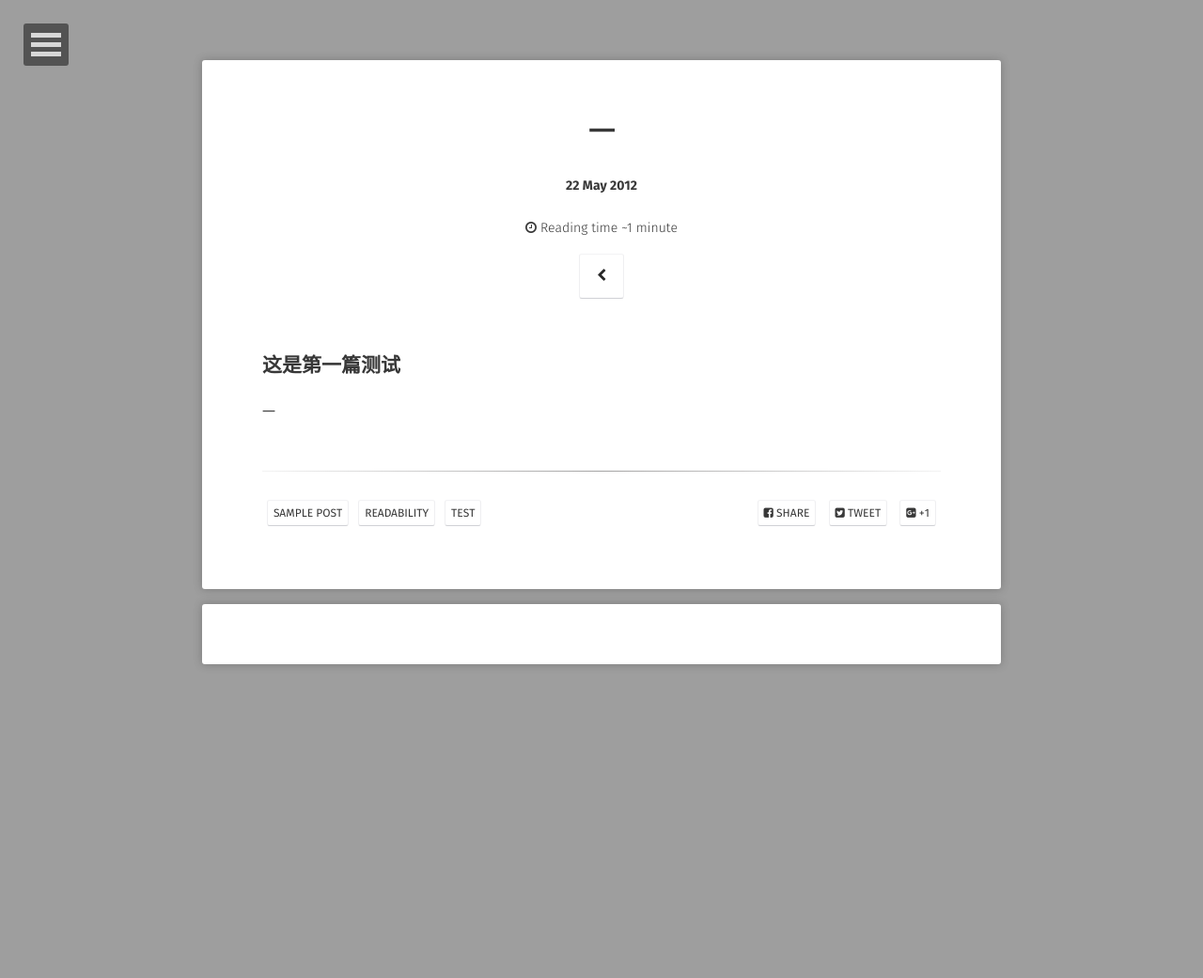
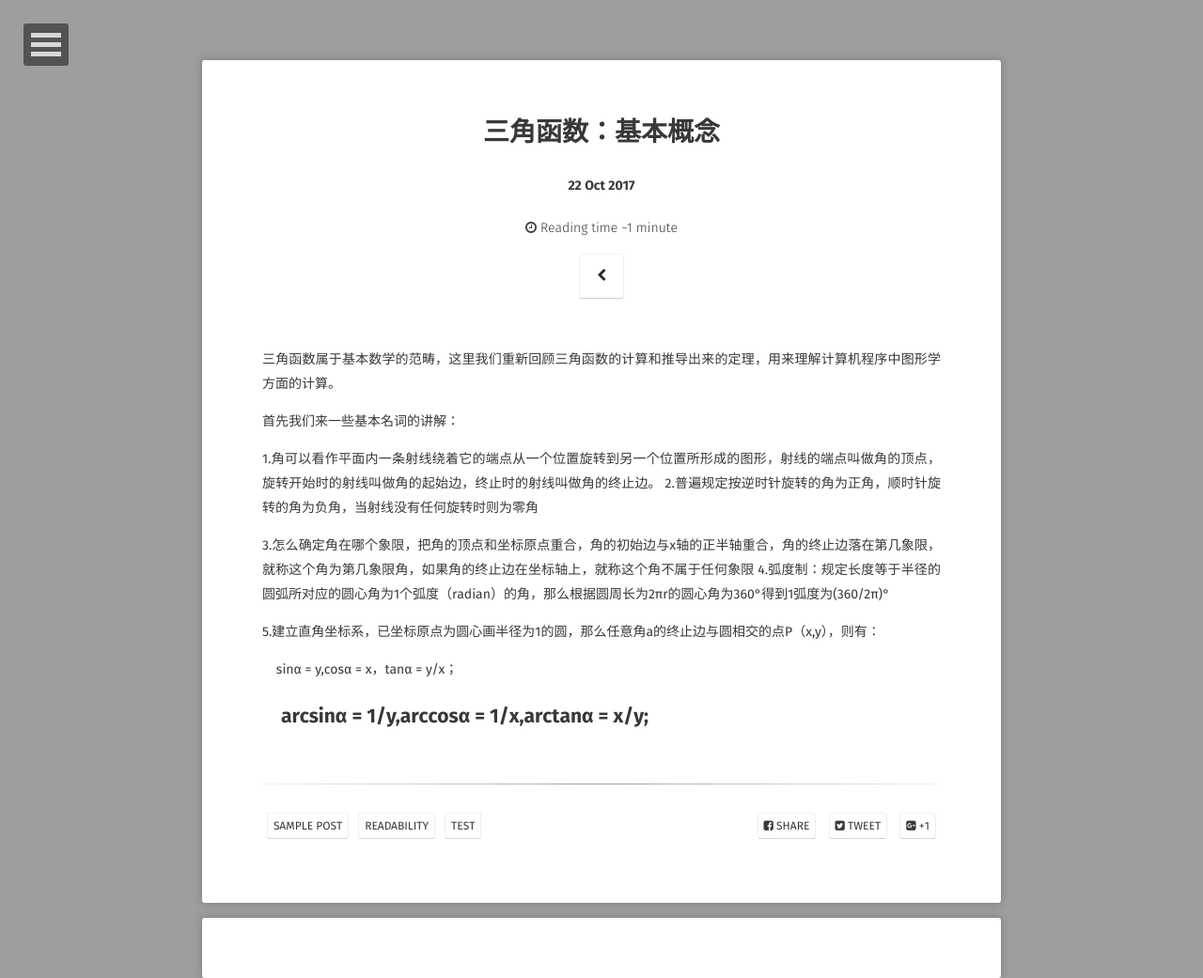
Before and after one commit to baokeqin/baokeqin.github.io, a Jekyll site: the page built from _posts/2012-05-22-一.md, in a window 1280 px wide. Shown: the whole page at 94% size. Built offline with Jekyll 4.4.1, drawn with Linux system fonts in a browser that asks for light colours; some web fonts are replaced; comment, search, counter and statistics services are not loaded; before the commit the page ends 964 px from its top, so only the background shows below that.

Commit message:
三角函数

```diff
--- a/_posts/2012-05-22-一.md
+++ b/_posts/2012-05-22-一.md
@@ -1,12 +1,24 @@
 ---
 layout: post
-title: "一"
-date: 2012-05-22
-excerpt: "第一篇."
+title: "三角函数：基本概念"
+date: 2017-10-22
+excerpt: "三角函数学习."
 tags: [sample post, readability, test]
 comments: true
 ---
+三角函数属于基本数学的范畴，这里我们重新回顾三角函数的计算和推导出来的定理，用来理解计算机程序中图形学方面的计算。
 
-## 这是第一篇测试
+首先我们来一些基本名词的讲解：
 
-一
+1.角可以看作平面内一条射线绕着它的端点从一个位置旋转到另一个位置所形成的图形，射线的端点叫做角的顶点，旋转开始时的射线叫做角的起始边，终止时的射线叫做角的终止边。
+2.普遍规定按逆时针旋转的角为正角，顺时针旋转的角为负角，当射线没有任何旋转时则为零角
+
+3.怎么确定角在哪个象限，把角的顶点和坐标原点重合，角的初始边与x轴的正半轴重合，角的终止边落在第几象限，就称这个角为第几象限角，如果角的终止边在坐标轴上，就称这个角不属于任何象限
+4.弧度制：规定长度等于半径的圆弧所对应的圆心角为1个弧度（radian）的角，那么根据圆周长为2πr的圆心角为360°得到1弧度为(360/2π)°
+
+5.建立直角坐标系，已坐标原点为圆心画半径为1的圆，那么任意角a的终止边与圆相交的点P（x,y），则有：
+
+    sinα = y,cosα = x，tanα = y/x；
+
+    arcsinα = 1/y,arccosα = 1/x,arctanα = x/y;
+---------------------
```
Also changed, not shown: _posts/2012-05-23-二.md (+0 -4 lines).
